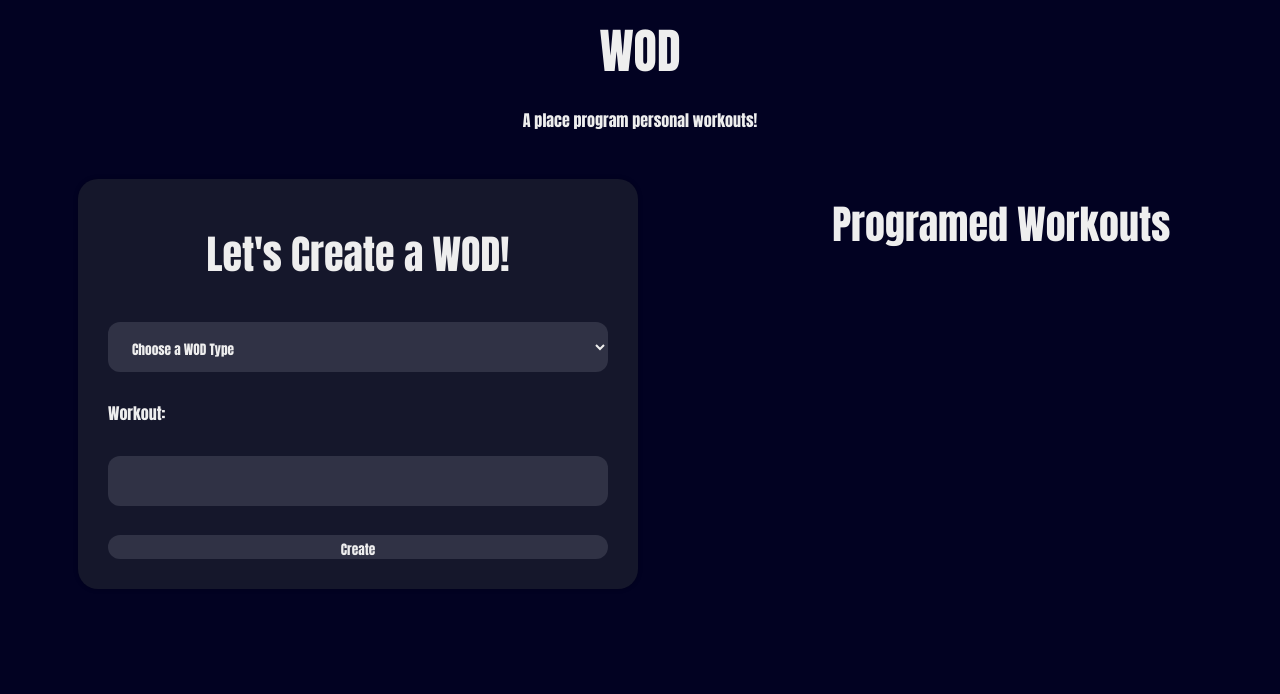
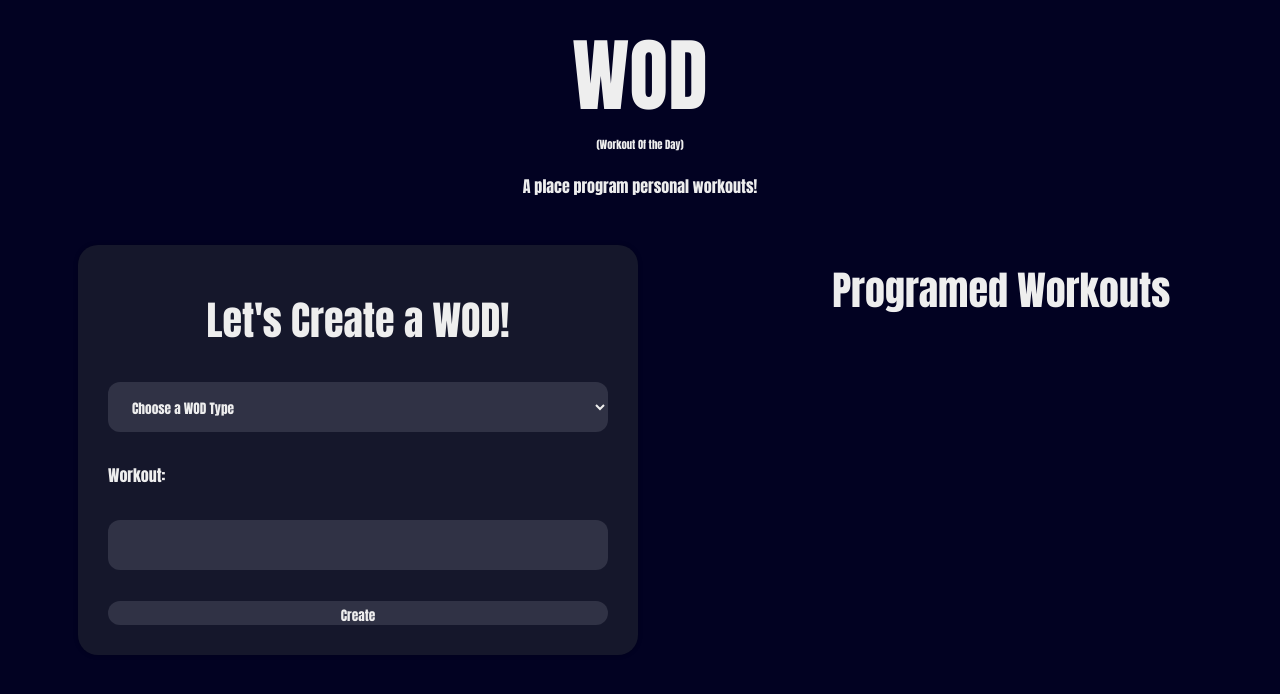
Before and after one commit to Riverbh/WOD-app-capstone, a website: page front-end/index.html in a window 1280 px wide. Drawn offline with nearby package versions, Linux system fonts and the light colour scheme; no server answers.

Commit message:
changing font again

```diff
--- a/front-end/index.html
+++ b/front-end/index.html
@@ -10,6 +10,7 @@
 <body>
     <div id="heading">
         <h1>WOD</h1>
+        <h6>(Workout Of the Day)</h6>
         <h4 id="phrase">A place program personal workouts!</h4>
     </div>
     <div id='app'>
--- a/front-end/style.css
+++ b/front-end/style.css
@@ -81,9 +81,9 @@ label {
 
 h1 {
     margin-top: 15px;
-    margin-bottom: 10px;
+    margin-bottom: 1px;
     text-align: center;
-    font-size: 3em;
+    font-size: 5em;
 }
 
 /* p {
@@ -164,3 +164,9 @@ select {
 #prgramed-list {
     font-size: 2.5em;
 }
+
+h6 {
+    text-align: center;
+    margin-top: 1px;
+    margin-bottom: 0px;
+}
```
